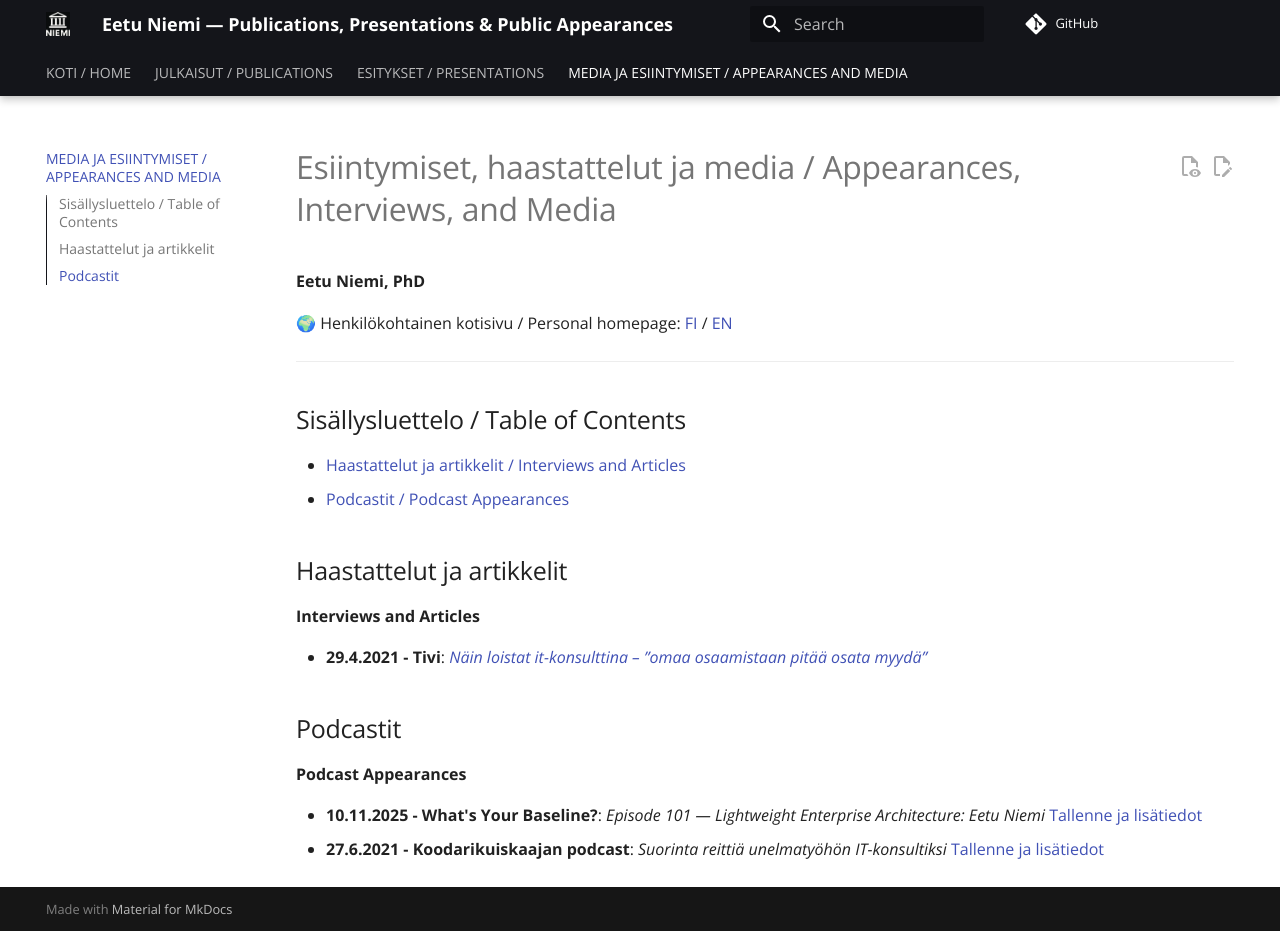
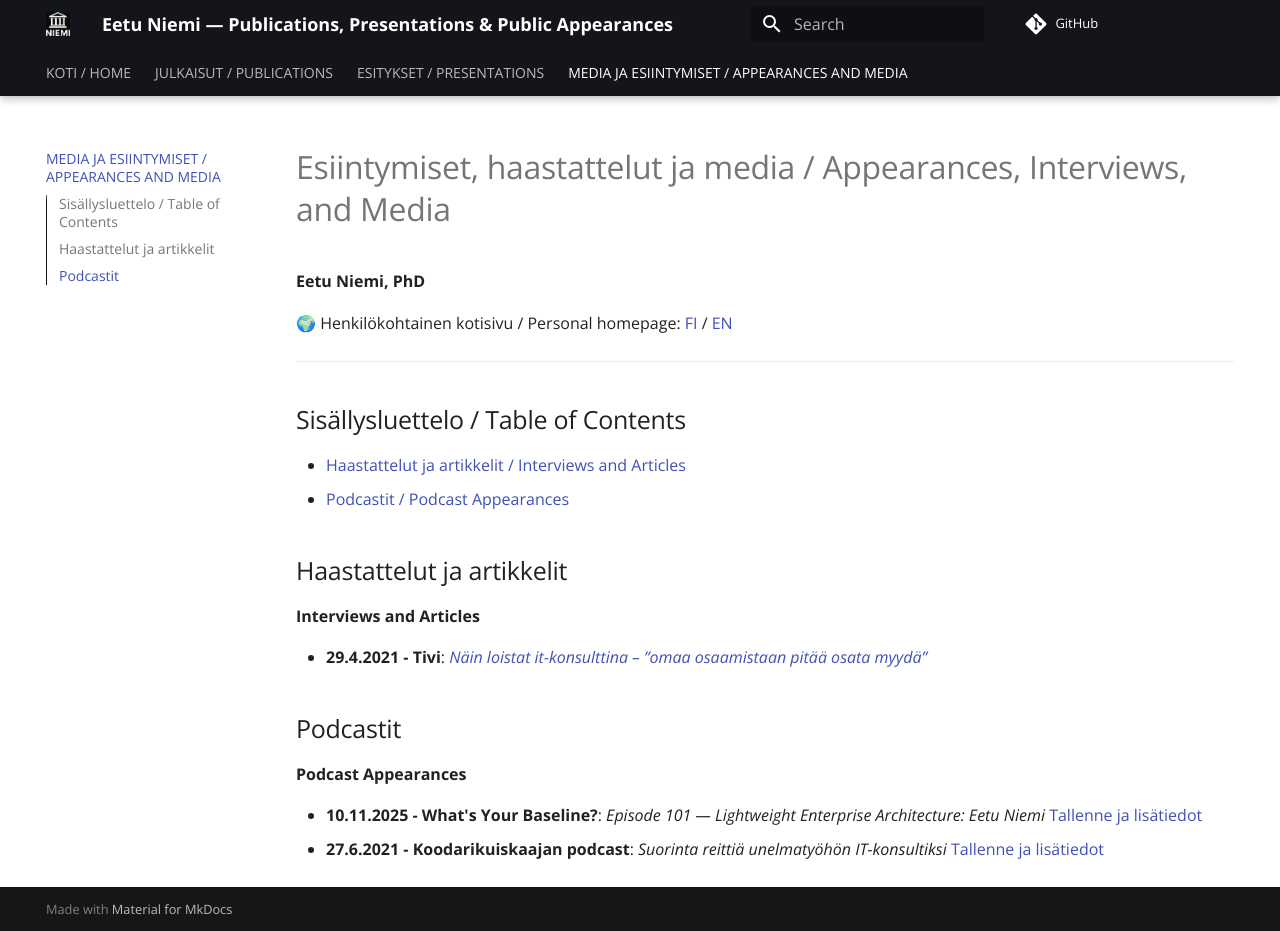
Before and after one commit to eetuniemiphd/eetuniemi, an MkDocs documentation site: the page built from docs/appearances-media-eetu-niemi.md, in a window 1280 px wide and 931 px high. Built offline with MkDocs 1.6.1 and Material for MkDocs 9.7.7, drawn with Linux system fonts in a browser that asks for light colours; comment, search, counter and statistics services are not loaded.

Commit message:
Update mkdocs.yml

```diff
--- a/mkdocs.yml
+++ b/mkdocs.yml
@@ -21,9 +21,6 @@ theme:
     - navigation.sections
     - toc.integrate
     - search.highlight
-    - content.code.copy
-    - content.action.edit
-    - content.action.view
 
 nav:
   - KOTI / HOME: index.md
```
